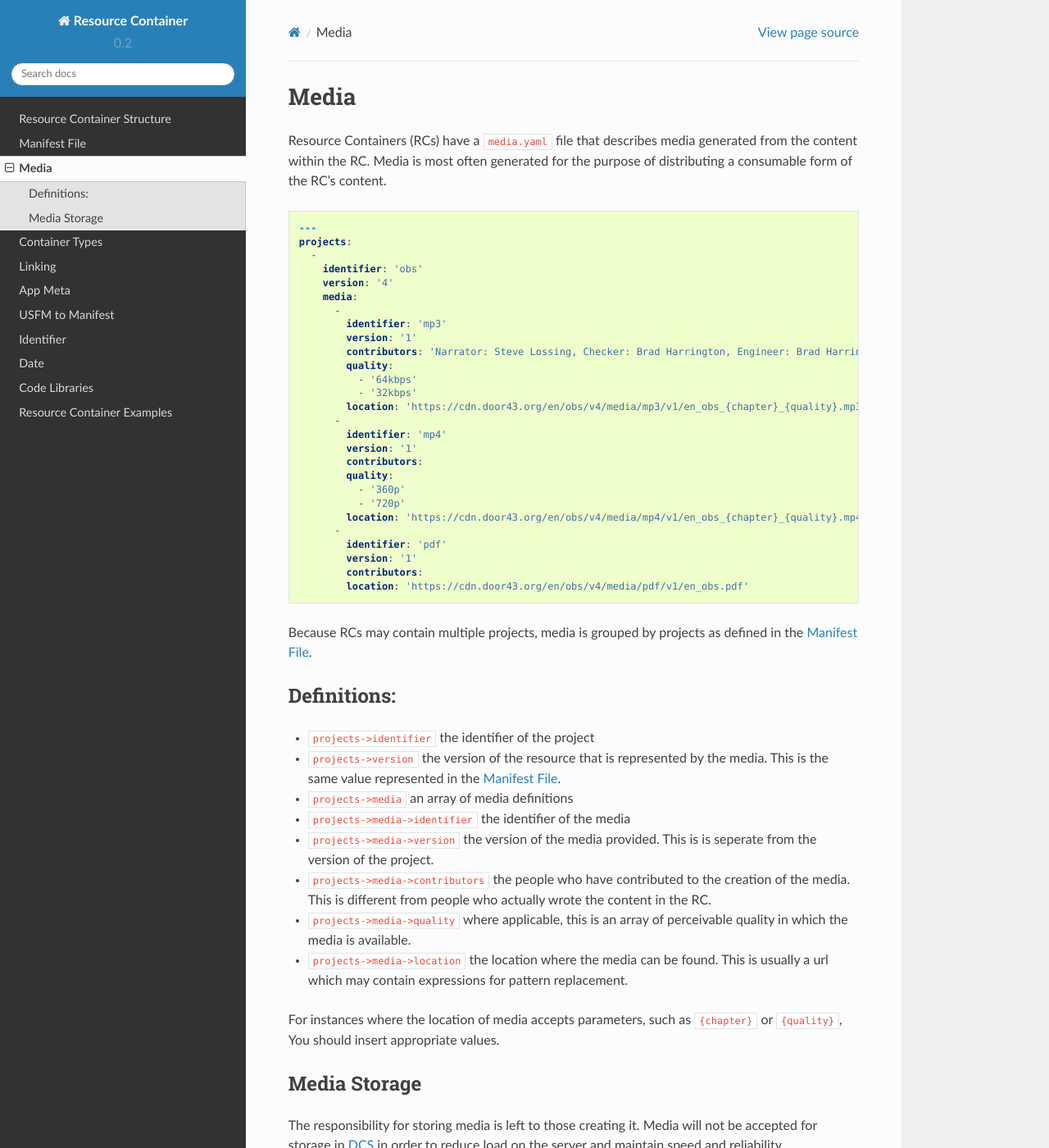
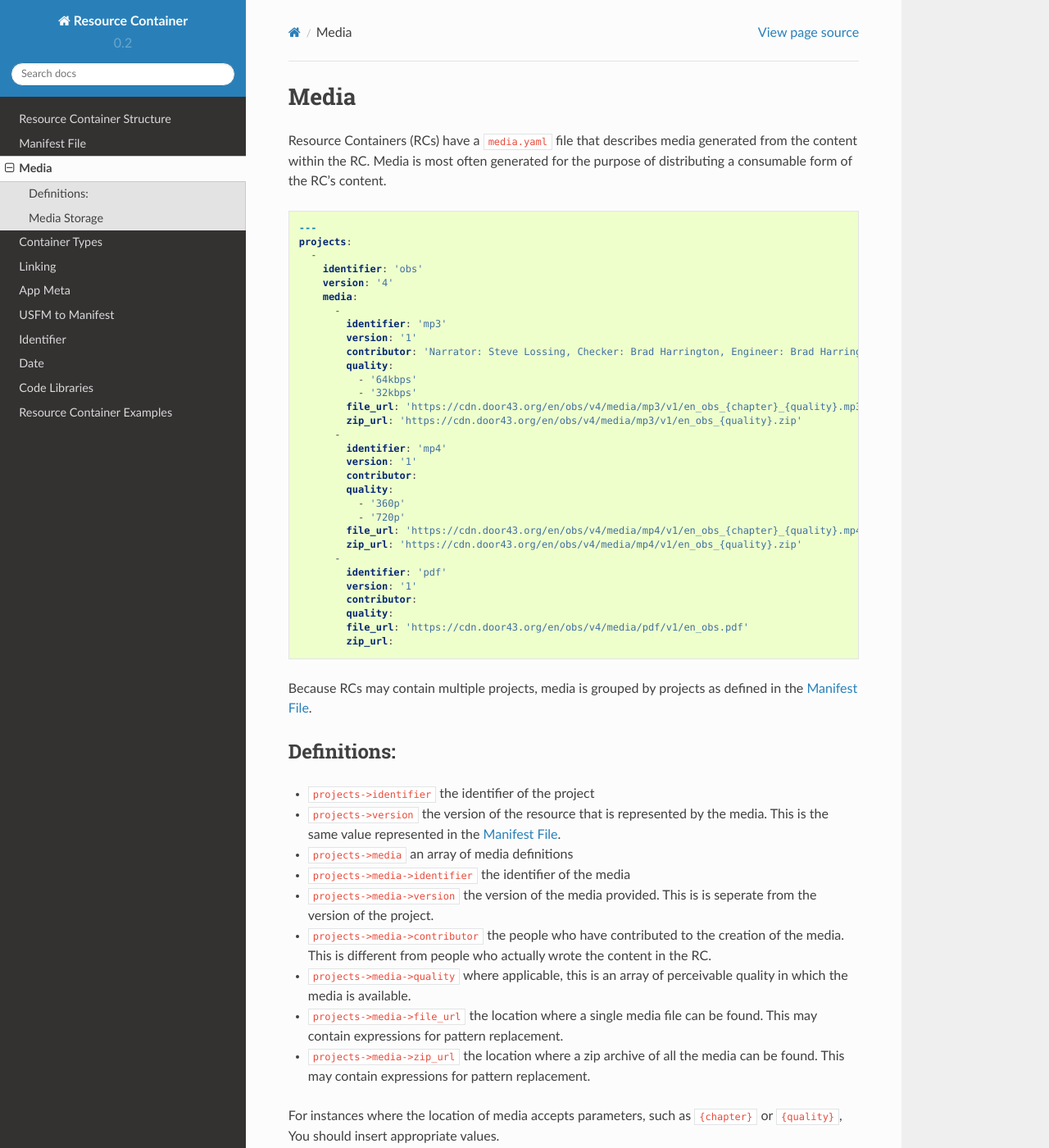
Before and after one commit to unfoldingWord-dev/Resource-Container, a Sphinx documentation site: the page built from docs/media.rst, in a window 1280 px wide and 1400 px high. Shown: the whole window at 82% size. Built offline with Sphinx 7.4.7 and the Read the Docs theme 2.0.0, drawn with Linux system fonts in a browser that asks for light colours; some of the changed lines change nothing that is shown.

Commit message:
added option for media zip url

```diff
--- a/docs/media.rst
+++ b/docs/media.rst
@@ -18,24 +18,28 @@ for the purpose of distributing a consumable form of the RC's content.
         -
           identifier: 'mp3'
           version: '1'
-          contributors: 'Narrator: Steve Lossing, Checker: Brad Harrington, Engineer: Brad Harrington'
+          contributor: 'Narrator: Steve Lossing, Checker: Brad Harrington, Engineer: Brad Harrington'
           quality:
             - '64kbps'
             - '32kbps'
-          location: 'https://cdn.door43.org/en/obs/v4/media/mp3/v1/en_obs_{chapter}_{quality}.mp3'
+          file_url: 'https://cdn.door43.org/en/obs/v4/media/mp3/v1/en_obs_{chapter}_{quality}.mp3'
+          zip_url: 'https://cdn.door43.org/en/obs/v4/media/mp3/v1/en_obs_{quality}.zip'
         -
           identifier: 'mp4'
           version: '1'
-          contributors:
+          contributor:
           quality:
             - '360p'
             - '720p'
-          location: 'https://cdn.door43.org/en/obs/v4/media/mp4/v1/en_obs_{chapter}_{quality}.mp4'
+          file_url: 'https://cdn.door43.org/en/obs/v4/media/mp4/v1/en_obs_{chapter}_{quality}.mp4'
+          zip_url: 'https://cdn.door43.org/en/obs/v4/media/mp4/v1/en_obs_{quality}.zip'
         -
           identifier: 'pdf'
           version: '1'
-          contributors:
-          location: 'https://cdn.door43.org/en/obs/v4/media/pdf/v1/en_obs.pdf'
+          contributor:
+          quality:
+          file_url: 'https://cdn.door43.org/en/obs/v4/media/pdf/v1/en_obs.pdf'
+          zip_url:
 
 Because RCs may contain multiple projects, media is grouped by projects as defined in the :ref:`manifest`.
 
@@ -47,9 +51,10 @@ Definitions:
 - ``projects->media`` an array of media definitions
 - ``projects->media->identifier`` the identifier of the media
 - ``projects->media->version`` the version of the media provided. This is is seperate from the version of the project.
-- ``projects->media->contributors`` the people who have contributed to the creation of the media. This is different from people who actually wrote the content in the RC.
+- ``projects->media->contributor`` the people who have contributed to the creation of the media. This is different from people who actually wrote the content in the RC.
 - ``projects->media->quality`` where applicable, this is an array of perceivable quality in which the media is available.
-- ``projects->media->location`` the location where the media can be found. This is usually a url which may contain expressions for pattern replacement.
+- ``projects->media->file_url`` the location where a single media file can be found. This may contain expressions for pattern replacement.
+- ``projects->media->zip_url`` the location where a zip archive of all the media can be found. This may contain expressions for pattern replacement.
 
 For instances where the location of media accepts parameters,
 such as ``{chapter}`` or ``{quality}``,
```
